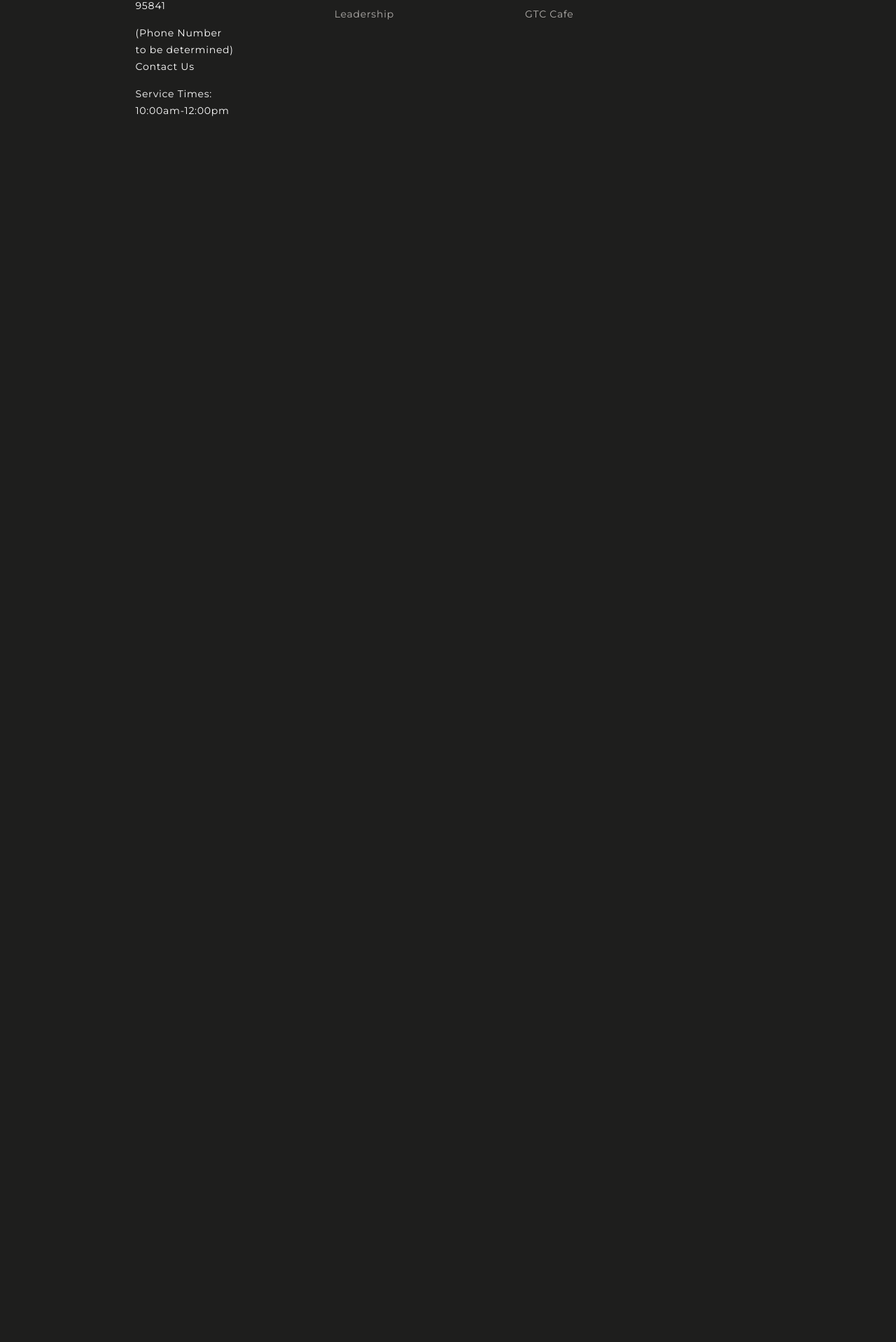
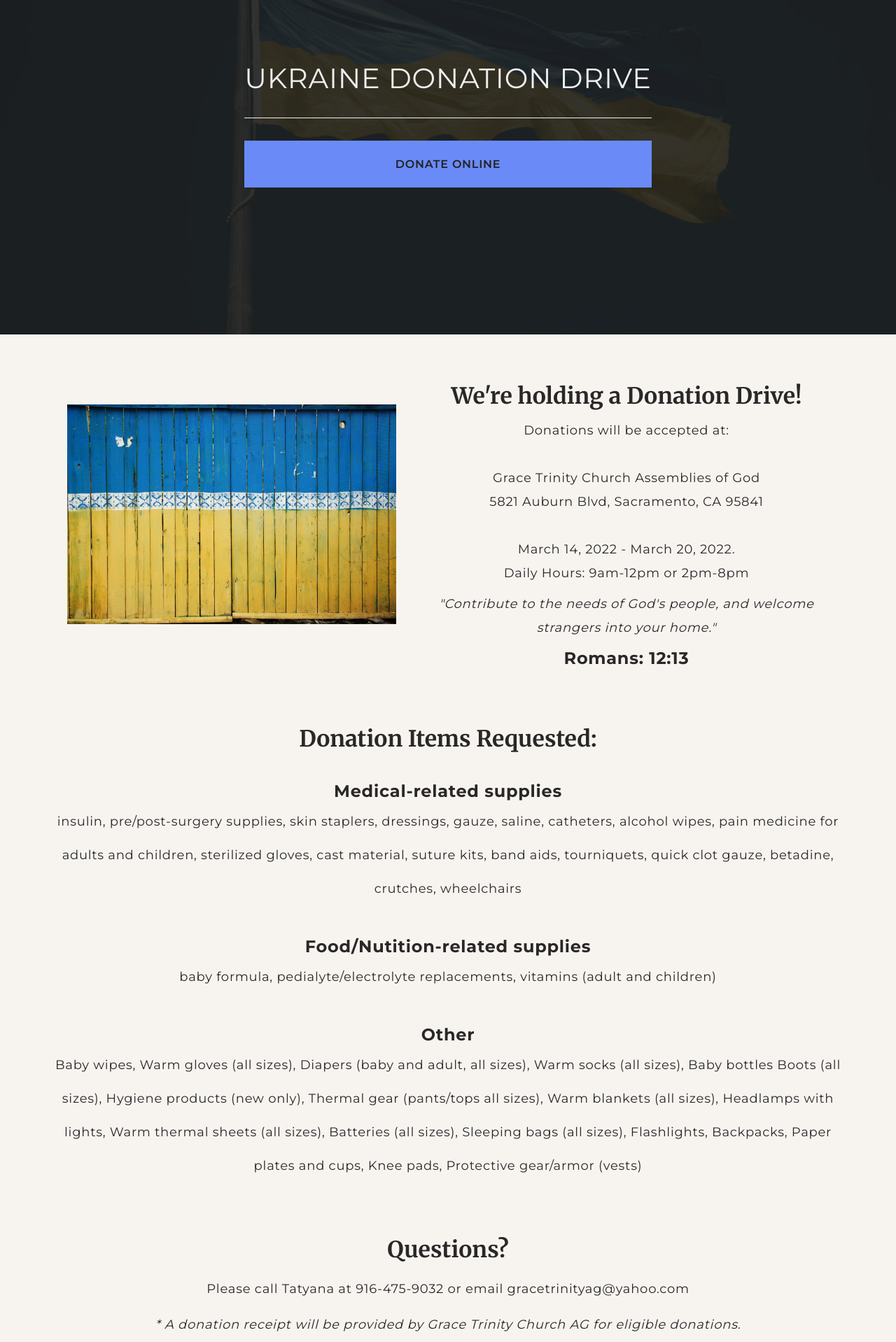
Before and after one commit to GTCAG/new-gtc, a React (Create React App) app: page /ukraine in a window 1280 px wide. Shown: the part 222-2140 px from the top of the page at 70% size. Before the commit the page ends 800 px from the top, so only its background shows below. Built offline with nearby package versions, Linux system fonts and the light colour scheme.

Commit message:
added ukraine help page, contact page, and fixed Main page mobile views

```diff
--- a/src/App.tsx
+++ b/src/App.tsx
@@ -11,6 +11,8 @@ import GTCLogo from "./components/svgs/GTCLogo";
 import MediaPage from "./components/pages/MediaPage";
 import UnderConstructionPage from "./components/pages/UnderConstructionPage";
 import LeadershipPage from "./components/pages/LeadershipPage";
+import UkraineAidPage from "./components/pages/UkraineAidPage";
+import ContactPage from "./components/pages/ContactPage";
 
 interface ContentProps {
   hidden: boolean;
@@ -102,7 +104,11 @@ const App: React.FC<AppProps> = ({ theme }) => {
           <UnderConstructionPage />
         </Route>
         <Route exact path="/contact">
-          <UnderConstructionPage />
+          <ContactPage />
+        </Route>
+
+        <Route exact path="/ukraine">
+          <UkraineAidPage />
         </Route>
         <Footer />
       </ContentRoot>
--- a/src/components/atoms/Footer.tsx
+++ b/src/components/atoms/Footer.tsx
@@ -38,7 +38,7 @@ const Logo = styled.img`
 
 const ContactDetails = styled.div`
   width: 143px;
-  height: 222px;
+  height: 270px;
   display: flex;
   justify-content: space-between;
   flex-direction: column;
@@ -99,7 +99,9 @@ const Footer: React.FC<FooterProps> = ({ theme }) => {
               5821 Auburn Blvd, Sacramento, CA 95841
             </Text>
             <Text variant={textVariant} color={color}>
-              (Phone Number to be determined) Contact Us
+              916.218.2671
+              <br />
+              Pastor Alex Kalinyuk Sr. Contact Us
             </Text>
             <Text variant={textVariant} color={color}>
               Service Times: 10:00am-12:00pm
--- /dev/null
+++ b/src/components/banner/Banner.tsx
@@ -0,0 +1,41 @@
+import React from "react";
+import { Link } from "react-router-dom";
+import styled from "styled-components";
+import Text from "../texts/Text";
+
+const Root = styled.div`
+  width: 100%;
+  min-height: 70px;
+
+  display: flex;
+  justify-content: center;
+  align-items: center;
+  padding: 32px;
+  background-color: ${({ theme }) => theme.colors.cta.default};
+  box-sizing: border-box;
+`;
+
+const BannerLink = styled(Link)`
+  text-decoration: none;
+`;
+
+const BannerText = styled(Text)`
+  color: black;
+  text-align: center;
+`;
+
+const Banner: React.FC<any> = ({ to, children }) => {
+  if (to) {
+    return (
+      <BannerLink to={to}>
+        <Root>
+          <BannerText variant="medium">{children}</BannerText>
+        </Root>
+      </BannerLink>
+    );
+  }
+
+  return <Root>{children}</Root>;
+};
+
+export default Banner;
--- /dev/null
+++ b/src/components/banner/index.tsx
@@ -0,0 +1 @@
+export * from "./Banner";
--- a/src/components/input/Button.tsx
+++ b/src/components/input/Button.tsx
@@ -7,11 +7,14 @@ interface ButtonProps {
   children?: any;
   width?: string;
   onClick?: () => void;
+  backgroundColor?: string;
+  borderColor?: string;
+  color?: string;
 }
 
 const Root = styled.button<ButtonProps>`
   padding: 0 45px;
-
+  width: ${({ width }) => width || "fit-content"};
   display: flex;
   justify-content: center;
   align-items: center;
@@ -21,7 +24,9 @@ const Root = styled.button<ButtonProps>`
   box-sizing: border-box;
 
   background-color: rgba(0, 0, 0, 0);
-  border: 1px solid ${({ theme }) => theme.colors.cta.default};
+  border: 1px solid
+    ${({ theme, borderColor }) =>
+      borderColor ? borderColor : theme.colors.cta.default};
 
   letter-spacing: 0.75px;
   ${({ theme }) => theme.fonts.text};
@@ -32,7 +37,9 @@ const Root = styled.button<ButtonProps>`
   overflow: hidden;
   position: relative;
   color: ${(props) =>
-    props.variant === "secondary"
+    props.color
+      ? props.color
+      : props.variant === "secondary"
       ? props.theme.colors.lights.offWhite
       : props.theme.colors.primary.default};
 
@@ -54,8 +61,10 @@ const ButtonFill = styled.div<ButtonProps>`
   right: 0;
   top: 0;
   bottom: 0;
-  background-color: ${({ theme, variant }) =>
-    variant === "secondary"
+  background-color: ${({ theme, variant, backgroundColor }) =>
+    backgroundColor
+      ? backgroundColor
+      : variant === "secondary"
       ? theme.colors.accent.default
       : theme.colors.cta.default};
   z-index: -1;
--- /dev/null
+++ b/src/components/pages/ContactPage.tsx
@@ -0,0 +1,36 @@
+import React from "react";
+import styled from "styled-components";
+import Display from "../texts/Display";
+import Text from "../texts/Text";
+
+const Root = styled.div`
+  background-color: ${({ theme }) => theme.colors.accent.dark};
+  height: 500px;
+  width: 100%;
+  display: flex;
+  justify-content: center;
+  align-items: center;
+  flex-direction: column;
+
+  text-align: center;
+`;
+
+const ContactPage = () => {
+  return (
+    <Root>
+      <Display variant="small" style={{ marginBottom: 20 }}>
+        Contact Info
+      </Display>
+      <Text variant="medium">Pastor Alex Kalinyuk Sr.</Text>
+      <Text variant="medium">916.218.2671</Text>
+      <br />
+      <Text variant="large" weight="bold">
+        Or email us at
+      </Text>
+
+      <Text variant="medium">gracetrinityag@yahoo.com</Text>
+    </Root>
+  );
+};
+
+export default ContactPage;
--- a/src/components/pages/HomePage.tsx
+++ b/src/components/pages/HomePage.tsx
@@ -11,6 +11,7 @@ import SlideUp from "../animation-containers/SlideUp";
 import PageSection from "../atoms/PageSection";
 import MapView from "../atoms/MapView";
 import NormalButton from "../input/NormalButton";
+import Banner from "../banner/Banner";
 
 interface HomePageProps {
   theme?: DefaultTheme;
@@ -40,16 +41,18 @@ const HeaderCTAContainer = styled.div`
 
 const HeaderCTA = styled.div`
   width: 530px;
-  margin: 0 153px;
-
+  padding: 0 153px;
   @media (max-width: ${({ theme }) => theme.breakPoints.tablet}) {
-    margin: 0 ${({ theme }) => theme.dimensions.margins.tablet};
+    padding: 0 ${({ theme }) => theme.dimensions.margins.tablet};
   }
 
   @media (max-width: ${({ theme }) => theme.breakPoints.mobile}) {
     display: flex;
     justify-content: center;
     flex-direction: column;
+    text-align: center;
+    padding: 0 20px;
+    width: 100%;
   }
 `;
 
@@ -67,7 +70,10 @@ const CTAButtons = styled.div`
   @media (max-width: ${({ theme }) => theme.breakPoints.mobile}) {
     flex-direction: column;
     width: 100%;
-
+    max-width: initial;
+    & > * {
+      margin-bottom: 8px;
+    }
     button {
       width: 100%;
     }
@@ -80,6 +86,9 @@ const CTAButtons = styled.div`
 
 const CTABlurb = styled.div`
   width: 357px;
+  @media (max-width: ${({ theme }) => theme.breakPoints.tablet}) {
+    width: 100%;
+  }
 `;
 
 const MissionStatement = styled.div`
@@ -102,10 +111,20 @@ const MissionText = styled(Text)`
   }
 `;
 
+const TitleText = styled(Display)`
+  @media (max-width: ${({ theme }) => theme.breakPoints.mobile}) {
+    font-size: 56px;
+  }
+`;
+
 const HomePage: React.FC<HomePageProps> = ({ theme, onLoaded }) => {
   const history = useHistory();
   return (
     <Root>
+      <Banner to="/ukraine">
+        We're holding a donation drive to provide support and supplies to the
+        Ukrainian communities in crisis. click to learn more!
+      </Banner>
       <PageHeader
         img={headerBgImg}
         filter="grayscale(75%) brightness(1.2)"
@@ -123,7 +142,7 @@ const HomePage: React.FC<HomePageProps> = ({ theme, onLoaded }) => {
                 </Text>
               </SlideUp>
               <SlideUp delay="0.8s">
-                <Display
+                <TitleText
                   variant="large"
                   weight="bold"
                   color={theme?.colors.lights.offWhite}>
@@ -131,7 +150,7 @@ const HomePage: React.FC<HomePageProps> = ({ theme, onLoaded }) => {
                   <br />
                   In
                   <CTAColor> Christ</CTAColor>
-                </Display>
+                </TitleText>
               </SlideUp>
               <CTAButtons>
                 <SlideUp delay="1s">
@@ -175,7 +194,7 @@ const HomePage: React.FC<HomePageProps> = ({ theme, onLoaded }) => {
           into a fully-devoted relationship with the one who set us free.
         </MissionText>
       </MissionStatement>
-      <PageSection bgColor={theme?.colors.lights.offWhite}>
+      {/* <PageSection bgColor={theme?.colors.lights.offWhite}>
         <Text
           weight="bold"
           variant="x-large"
@@ -186,7 +205,7 @@ const HomePage: React.FC<HomePageProps> = ({ theme, onLoaded }) => {
         <NormalButton href="https://www.google.com/maps/place/Grace+Trinity+Church/@38.6722806,-121.3308039,19z/data=!4m12!1m6!3m5!1s0x0:0x9f3daf42aa68e42f!2sGrace+Trinity+Church!8m2!3d38.6722971!4d-121.3305286!3m4!1s0x0:0x9f3daf42aa68e42f!8m2!3d38.6722971!4d-121.3305286?hl=en-US">
           View on Maps
         </NormalButton>
-      </PageSection>
+      </PageSection> */}
     </Root>
   );
 };
--- /dev/null
+++ b/src/components/pages/UkraineAidPage.tsx
@@ -0,0 +1,188 @@
+import React from "react";
+import styled, { useTheme } from "styled-components";
+import PageHeader from "../atoms/PageHeader";
+import bgImg from "../../images/ukraine-flag.jpg";
+import Text from "../texts/Text";
+import SlideUp from "../animation-containers/SlideUp";
+import PageSection from "../atoms/PageSection";
+import Button from "../input/Button";
+import contentPhoto1 from "../../images/ukraine-fence.jpg";
+import Display from "../texts/Display";
+
+const Root = styled.div`
+  width: 100%;
+`;
+
+interface DividerProps {
+  color?: string;
+}
+
+const TitleText = styled(Text)`
+  color: #eee;
+  font-size: 40px;
+`;
+
+const Divider = styled.div<DividerProps>`
+  width: 100%;
+  height: 1px;
+  margin: 32px 0px;
+  background-color: ${({ color }) => color || "#eee"};
+`;
+
+const SectionImage = styled.img`
+  height: 100%;
+  width: 100%;
+  max-width: 470px;
+  max-height: 470px;
+  object-fit: contain;
+`;
+
+const SectionContent = styled.div`
+  margin-top: 32px;
+  display: flex;
+  justify-content: center;
+  align-items: center;
+  @media (max-width: ${({ theme }) => theme.breakPoints.desktop}) {
+    flex-direction: column;
+  }
+`;
+
+const TextContainer = styled.div`
+  margin-left: 40px;
+  max-width: 579px;
+  min-width: 200px;
+  text-align: center;
+  @media (max-width: ${({ theme }) => theme.breakPoints.desktop}) {
+    margin-left: 0;
+  }
+`;
+
+const PageHeaderContent = styled.div`
+  padding: 20px;
+  text-align: center;
+`;
+
+const UkraineAidPage = () => {
+  const theme = useTheme();
+  return (
+    <Root>
+      <PageHeader height="600px" img={bgImg} opacity="0.1">
+        <PageHeaderContent>
+          <SlideUp delay="0.1s">
+            <TitleText>UKRAINE DONATION DRIVE</TitleText>
+          </SlideUp>
+          <SlideUp delay="0.4s">
+            <Divider />
+          </SlideUp>
+          <SlideUp delay="0.7s">
+            <Button
+              href="https://www.paypal.com/paypalme/gracetrinityag?country.x=US&amp;locale.x=en_US"
+              backgroundColor="#6a8bf7"
+              borderColor="#6a8bf7"
+              color="#222"
+              width="100%">
+              DONATE ONLINE
+            </Button>
+          </SlideUp>
+        </PageHeaderContent>
+      </PageHeader>
+
+      <PageSection bgColor={theme.colors.lights.offWhite}>
+        <SectionContent>
+          <SectionImage src={contentPhoto1} />
+          <TextContainer>
+            <Display
+              variant="small"
+              weight="600"
+              style={{ marginBottom: 16, marginTop: 40 }}
+              color={theme.colors.primary.default}>
+              We're holding a Donation Drive!
+            </Display>
+            <Text variant="medium">
+              Donations will be accepted at:
+              <br />
+              <br />
+              Grace Trinity Church Assemblies of God
+              <br />
+              5821 Auburn Blvd, Sacramento, CA 95841
+              <br />
+              <br />
+              March 14, 2022 - March 20, 2022.
+              <br />
+              Daily Hours: 9am-12pm or 2pm-8pm
+            </Text>
+
+            <div>
+              <Text
+                variant="medium"
+                style={{ fontStyle: "italic", marginTop: 10 }}>
+                "Contribute to the needs of God's people, and welcome strangers
+                into your home."
+              </Text>
+              <Text
+                variant="large"
+                weight="bold"
+                style={{ marginTop: 8, width: "100%", textAlign: "center" }}>
+                Romans: 12:13
+              </Text>
+            </div>
+          </TextContainer>
+        </SectionContent>
+        <div style={{ textAlign: "center", marginTop: 80 }}>
+          <Display
+            variant="small"
+            weight="600"
+            style={{ marginBottom: 16, marginTop: 40 }}
+            color={theme.colors.primary.default}>
+            Donation Items Requested:
+          </Display>
+          <Text variant="large" style={{ fontWeight: "bold", marginTop: 40 }}>
+            Medical-related supplies
+          </Text>
+          <Text>
+            insulin, pre/post-surgery supplies, skin staplers, dressings, gauze,
+            saline, catheters, alcohol wipes, pain medicine for adults and
+            children, sterilized gloves, cast material, suture kits, band aids,
+            tourniquets, quick clot gauze, betadine, crutches, wheelchairs
+          </Text>
+          <Text variant="large" style={{ fontWeight: "bold", marginTop: 40 }}>
+            Food/Nutition-related supplies
+          </Text>
+          <Text>
+            baby formula, pedialyte/electrolyte replacements, vitamins (adult
+            and children)
+          </Text>
+          <Text variant="large" style={{ fontWeight: "bold", marginTop: 40 }}>
+            Other
+          </Text>
+          <Text>
+            Baby wipes, Warm gloves (all sizes), Diapers (baby and adult, all
+            sizes), Warm socks (all sizes), Baby bottles Boots (all sizes),
+            Hygiene products (new only), Thermal gear (pants/tops all sizes),
+            Warm blankets (all sizes), Headlamps with lights, Warm thermal
+            sheets (all sizes), Batteries (all sizes), Sleeping bags (all
+            sizes), Flashlights, Backpacks, Paper plates and cups, Knee pads,
+            Protective gear/armor (vests)
+          </Text>
+          <Display
+            variant="small"
+            weight="600"
+            style={{ marginBottom: 16, marginTop: 80 }}
+            color={theme.colors.primary.default}>
+            Questions?
+          </Display>
+          <Text>
+            Please call Tatyana at 916-475-9032 or email
+            gracetrinityag@yahoo.com
+          </Text>
+          <Text variant="medium" style={{ fontStyle: "italic", marginTop: 10 }}>
+            * A donation receipt will be provided by Grace Trinity Church AG for
+            eligible donations.
+          </Text>
+        </div>
+      </PageSection>
+    </Root>
+  );
+};
+
+export default UkraineAidPage;
--- a/src/data/nav-data.ts
+++ b/src/data/nav-data.ts
@@ -1,4 +1,8 @@
 const navData = [
+  {
+    title: "Help Ukraine",
+    route: "/ukraine",
+  },
   {
     sectionTitle: "Who We Are",
     links: [
@@ -24,6 +28,7 @@ const navData = [
   },
   {
     title: "Give Back",
+    isHref: true,
     route:
       "https://www.paypal.com/donate/?cmd=_s-xclick&hosted_button_id=YJCTP942P8MRY",
     normal: true,
```
Also changed, not shown: src/components/atoms/NavBar.tsx (+22 -2 lines), src/images/ukraine-fence.jpg (added), src/images/ukraine-flag.jpg (added).
